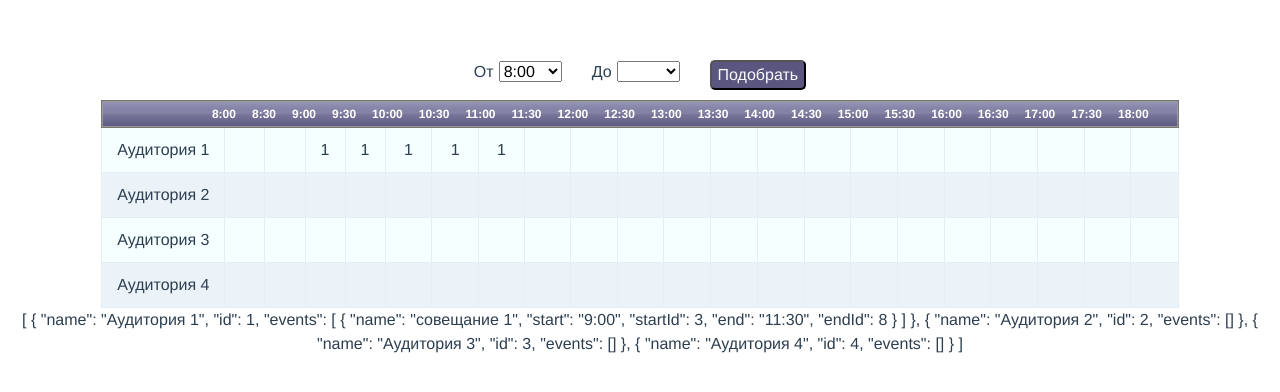
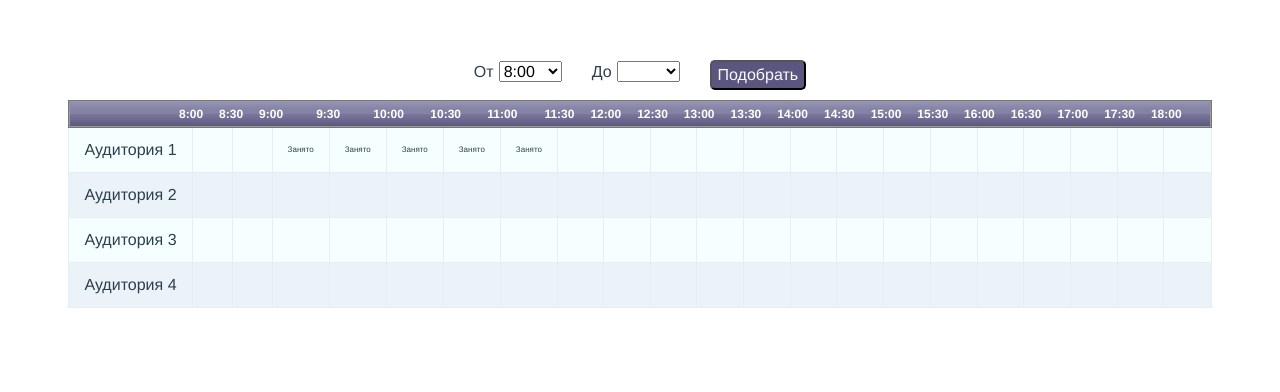
Before and after one commit to LaduchaBudzun/audience-app, a Vue app: page / in a window 1280 px wide. Shown: the top 392 px of the page. Built offline with nearby package versions, Linux system fonts and the light colour scheme.

Commit message:
modified:   src/components/Audience.vue

```diff
--- a/src/components/Audience.vue
+++ b/src/components/Audience.vue
@@ -30,7 +30,7 @@
        <td v-for="(cell,index) in time.slice(1)" :key="index" >
          <!-- {{cell}} -->
 
-        <div v-if="DisplayEvents(audience,cell)">1</div>
+        <div class="meeting-item" v-if="displayEvents(audience,cell)">Занято</div>
        </td>
 
 
@@ -42,7 +42,7 @@
   </table>
 
   </div>
-  {{audiences}}
+
   </div>
 </template>
 
@@ -83,7 +83,7 @@ export default {
         id:1,
          events: [
           {
-            name: "совещание 1",
+            name: "Совещание 1",
             start: "9:00",
             startId: 3,
             end: "11:30",
@@ -124,10 +124,8 @@ export default {
             console.log(audience.events.some(evenEnd));
 
               if(audience.events.some(evenStart)){
-                alert("Время начала занято")
                 return true
               }else if(audience.events.some(evenEnd)){
-                  alert("Время конца занято")
                 return true
               }else {
 
@@ -157,7 +155,7 @@ export default {
            return this.time.slice((this.from.id + 1))
 
         },
-       DisplayEvents(audience,cell) {
+       displayEvents(audience,cell) {
 
          const even = (element) => cell.id >= element.startId && cell.id < element.endId
 
@@ -165,7 +163,13 @@ export default {
          if (audience.events.some(even)){
           return true
          }
-       }
+       },
+      //  displayMeeting(audience) {
+      //       console.log(audience.events[0].name)
+
+      //     return audience.events[0].name
+
+      //  }
 
       }
   }
@@ -175,6 +179,9 @@ export default {
 
 
 <style scoped>
+.meeting-item{
+  font-size: 8px;
+}
 .btn-choose{
   background-color: #5a567f;
   color: #f6fbff;
```
